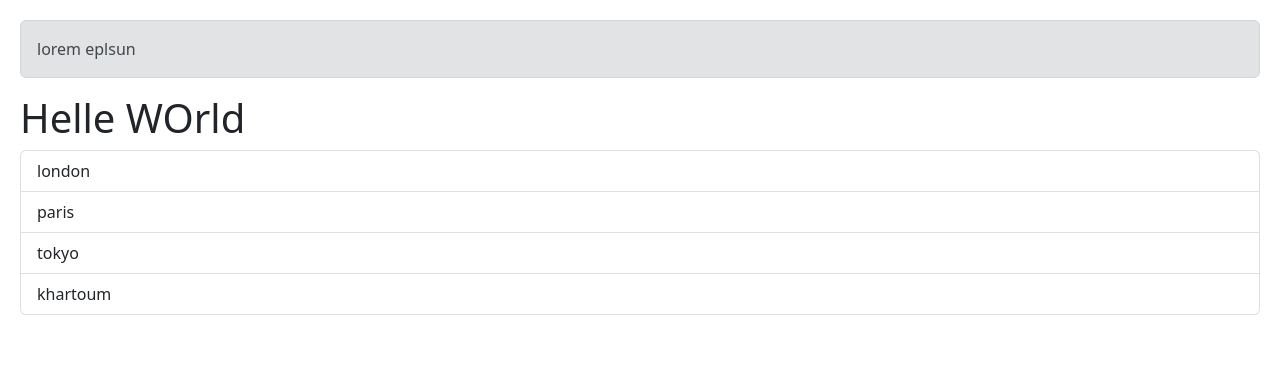
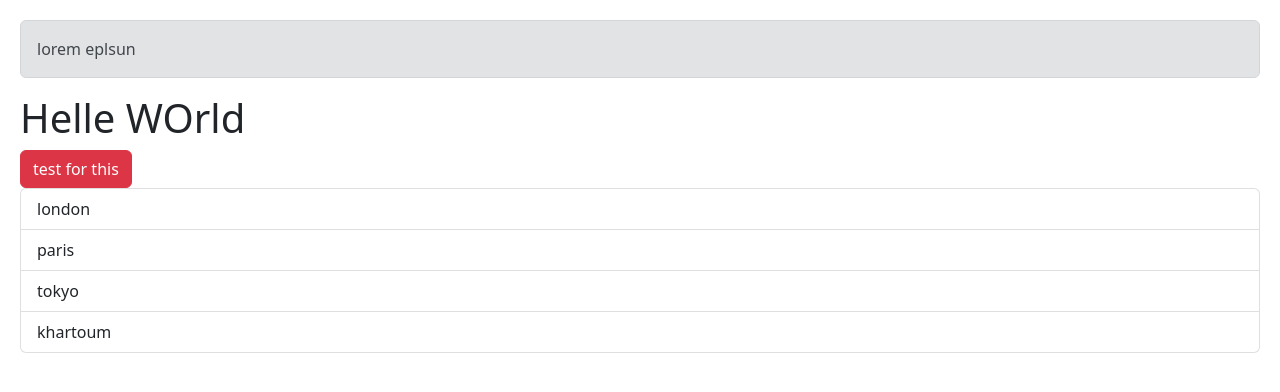
Before and after one commit to TajAlasfiyaa/gamehub, a React (Vite) app: page / in a window 1280 px wide. Shown: the top 392 px of the page. Built offline with nearby package versions, Linux system fonts and the light colour scheme.

Commit message:
write the button components

```diff
--- /dev/null
+++ b/src/components/Button.tsx
@@ -0,0 +1,12 @@
+import React, { ReactNode } from 'react'
+interface Props {
+    children : ReactNode
+    type?: string
+}
+const Button = ({children , type: color = "primary"}:Props) => {
+  return (
+    <button type="button" className={"btn btn-"+color}>{children}</button>
+  )
+}
+
+export default Button
--- a/src/components/ListGroup.tsx
+++ b/src/components/ListGroup.tsx
@@ -1,4 +1,5 @@
 import { useState } from "react";
+import Button from "./Button";
 interface Props {
   data: string[];
   title: string;
@@ -10,6 +11,7 @@ export function ListGroup({ data, title, onSelectItem }: Props) {
   return (
     <>
       <h1>{title}</h1>
+      <Button type="danger" >test for this </Button>
       <ol className="list-group">
         {data.map((list, index) => (
           <ol
```
